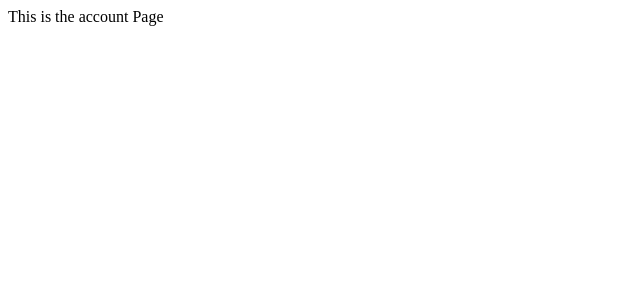
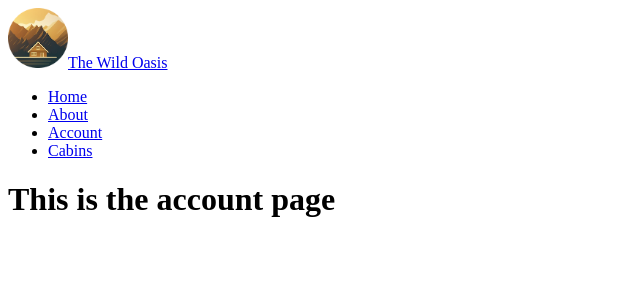
Before and after one commit to shakib97itis/the-wild-embrace-website, a Next.js app: page /account in a window 1280 px wide. Shown: the top 300 px of the page, without its empty margins (0-640 px from the left). Built offline with nearby package versions, Linux system fonts and the light colour scheme.

Commit message:
initial setup updated

```diff
--- a/app/about/page.js
+++ b/app/about/page.js
@@ -1,5 +1,9 @@
 const Page = () => {
-  return <h1>This is the about page</h1>;
+  return (
+    <div>
+      <h1>This is the about page</h1>
+    </div>
+  );
 };
 
 export default Page;
--- a/app/account/page.js
+++ b/app/account/page.js
@@ -1,5 +1,9 @@
 const Page = () => {
-  return <div>This is the account Page</div>;
+  return (
+    <div>
+      <h1>This is the account page</h1>
+    </div>
+  );
 };
 
 export default Page;
--- a/app/cabins/page.js
+++ b/app/cabins/page.js
@@ -1,5 +1,9 @@
 const Page = () => {
-  return <h1>This is cabins page</h1>;
+  return (
+    <div>
+      <h1>This is cabins page</h1>
+    </div>
+  );
 };
 
 export default Page;
--- /dev/null
+++ b/app/components/Logo.js
@@ -0,0 +1,14 @@
+import Link from 'next/link';
+
+function Logo() {
+  return (
+    <Link href="/" className="flex items-center gap-4 z-10">
+      <img src="/logo.png" height="60" width="60" alt="The Wild Oasis logo" />
+      <span className="text-xl font-semibold text-primary-100">
+        The Wild Oasis
+      </span>
+    </Link>
+  );
+}
+
+export default Logo;
--- /dev/null
+++ b/app/components/Navigation.js
@@ -0,0 +1,23 @@
+import Link from 'next/link';
+import React from 'react';
+
+const Navigation = () => {
+  return (
+    <ul>
+      <li>
+        <Link href="/">Home</Link>
+      </li>
+      <li>
+        <Link href="/about">About</Link>
+      </li>
+      <li>
+        <Link href="/account">Account</Link>
+      </li>
+      <li>
+        <Link href="/cabins">Cabins</Link>
+      </li>
+    </ul>
+  );
+};
+
+export default Navigation;
--- a/app/layout.js
+++ b/app/layout.js
@@ -1,12 +1,21 @@
+import Logo from './components/Logo';
+import Navigation from './components/Navigation';
+
 export const metadata = {
-  title: 'Create Next App',
+  title: 'The Wild Embrace',
   description: 'Generated by create next app',
 };
 
 export default function RootLayout({children}) {
   return (
     <html lang="en">
-      <body>{children}</body>
+      <body>
+        <header>
+          <Logo />
+          <Navigation />
+        </header>
+        <main>{children}</main>
+      </body>
     </html>
   );
 }
--- a/app/page.js
+++ b/app/page.js
@@ -1,5 +1,3 @@
-import Image from 'next/image';
-
 export default function Page() {
   return <h1>Hello World</h1>;
 }
```
Also changed, not shown: public/logo.png (added).
